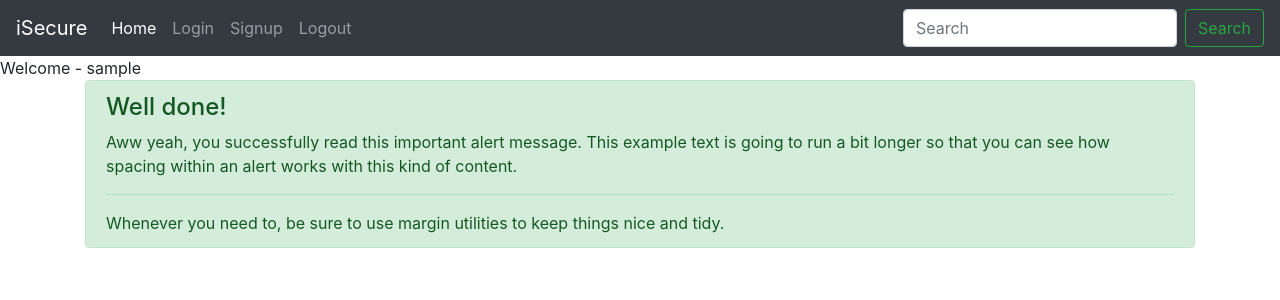
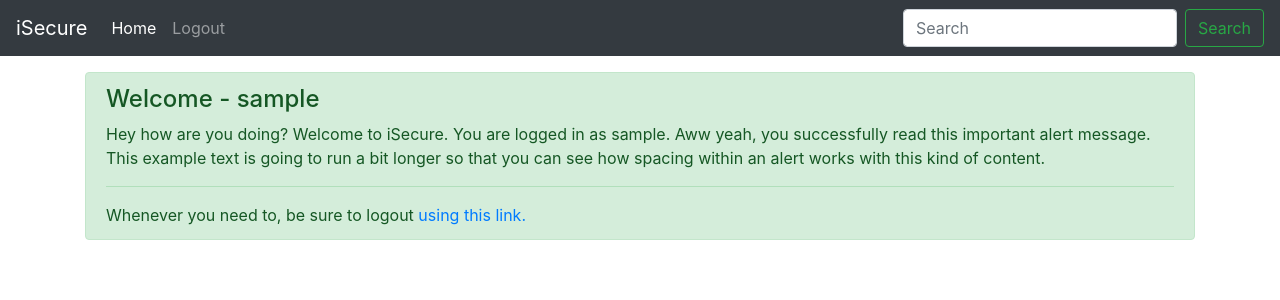
Before and after one commit to ajaygupta25297/php_CODIF_Proejct, a PHP site: page /welcome.php in a window 1280 px wide. Shown: the top 300 px of the page. Run offline with PHP 8.4, Linux system fonts and the light colour scheme; the visitor is signed in with stand-in values (Sample User, id 1).

Commit message:
Fourth Commit

```diff
--- a/partials/_nav.php
+++ b/partials/_nav.php
@@ -1,4 +1,11 @@
-<nav class="navbar navbar-expand-lg navbar-dark bg-dark">
+<?php
+if(isset($_SESSION['loggedin']) && $_SESSION['loggedin']==true){
+  $loggedin= true;
+}
+else{
+  $loggedin = false;
+}
+echo '<nav class="navbar navbar-expand-lg navbar-dark bg-dark">
   <a class="navbar-brand" href="/loginsystem">iSecure</a>
   <button class="navbar-toggler" type="button" data-toggle="collapse" data-target="#navbarSupportedContent" aria-controls="navbarSupportedContent" aria-expanded="false" aria-label="Toggle navigation">
     <span class="navbar-toggler-icon"></span>
@@ -8,22 +15,28 @@
     <ul class="navbar-nav mr-auto">
       <li class="nav-item active">
         <a class="nav-link" href="/loginsystem/welcome.php">Home <span class="sr-only">(current)</span></a>
-      </li>
-      <li class="nav-item">
+      </li>';
+
+      if(!$loggedin){
+      echo '<li class="nav-item">
         <a class="nav-link" href="/loginsystem/login.php">Login</a>
       </li>
       <li class="nav-item">
         <a class="nav-link" href="/loginsystem/signup.php">Signup</a>
-      </li>
-      <li class="nav-item">
+      </li>';
+      }
+      if($loggedin){
+      echo '<li class="nav-item">
         <a class="nav-link" href="/loginsystem/logout.php">Logout</a>
-      </li>
+      </li>';
+    }
 
 
-    </ul>
+    echo '</ul>
     <form class="form-inline my-2 my-lg-0">
       <input class="form-control mr-sm-2" type="search" placeholder="Search" aria-label="Search">
       <button class="btn btn-outline-success my-2 my-sm-0" type="submit">Search</button>
     </form>
   </div>
-</nav>
+</nav>';
+?>
--- a/welcome.php
+++ b/welcome.php
@@ -5,7 +5,6 @@ if(!isset($_SESSION['loggedin']) || $_SESSION['loggedin']!=true){
     header("location: login.php");
     exit;
 }
-
 
 ?>
 <!doctype html>
@@ -22,15 +21,15 @@ if(!isset($_SESSION['loggedin']) || $_SESSION['loggedin']!=true){
   </head>
   <body>
     <?php require 'partials/_nav.php' ?>
-    Welcome - <?php echo $_SESSION['username']?>
-    <div class="container">
+
+    <div class="container my-3">
     <div class="alert alert-success" role="alert">
-        <h4 class="alert-heading">Well done!</h4>
-        <p>Aww yeah, you successfully read this important alert message. This example text is going to run a bit longer so that you can see how spacing within an alert works with this kind of content.</p>
-        <hr>
-        <p class="mb-0">Whenever you need to, be sure to use margin utilities to keep things nice and tidy.</p>
+      <h4 class="alert-heading">Welcome - <?php echo $_SESSION['username']?></h4>
+      <p>Hey how are you doing? Welcome to iSecure. You are logged in as <?php echo $_SESSION['username']?>. Aww yeah, you successfully read this important alert message. This example text is going to run a bit longer so that you can see how spacing within an alert works with this kind of content.</p>
+      <hr>
+      <p class="mb-0">Whenever you need to, be sure to logout <a href="/loginsystem/logout.php"> using this link.</a></p>
     </div>
-    </div>
+  </div>
     <!-- Optional JavaScript -->
     <!-- jQuery first, then Popper.js, then Bootstrap JS -->
     <script src="https://code.jquery.com/jquery-3.4.1.slim.min.js" integrity="sha384-J6qa4849blE2+poT4WnyKhv5vZF5SrPo0iEjwBvKU7imGFAV0wwj1yYfoRSJoZ+n" crossorigin="anonymous"></script>
```
Also changed, not shown: logout.php (+7 -25 lines).
